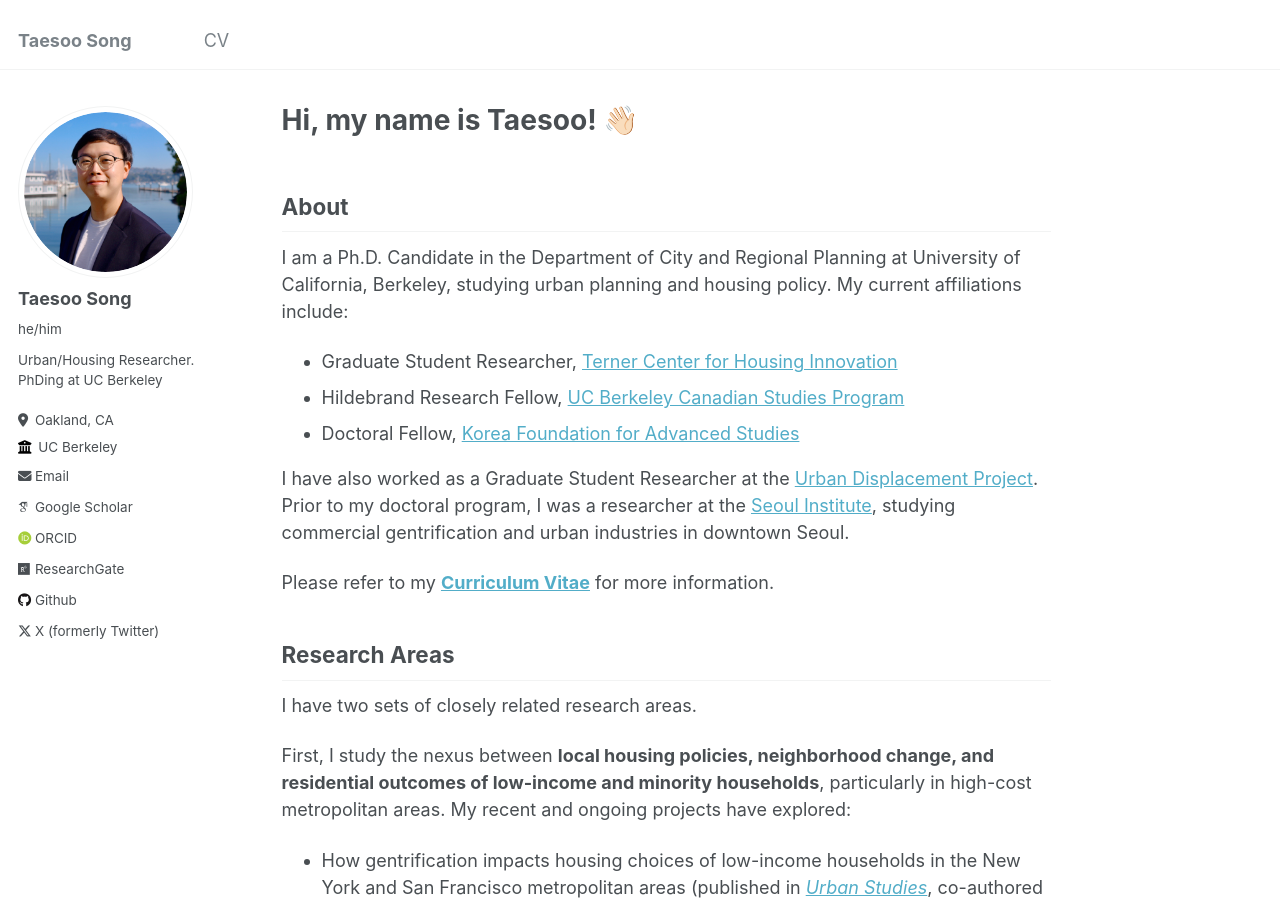
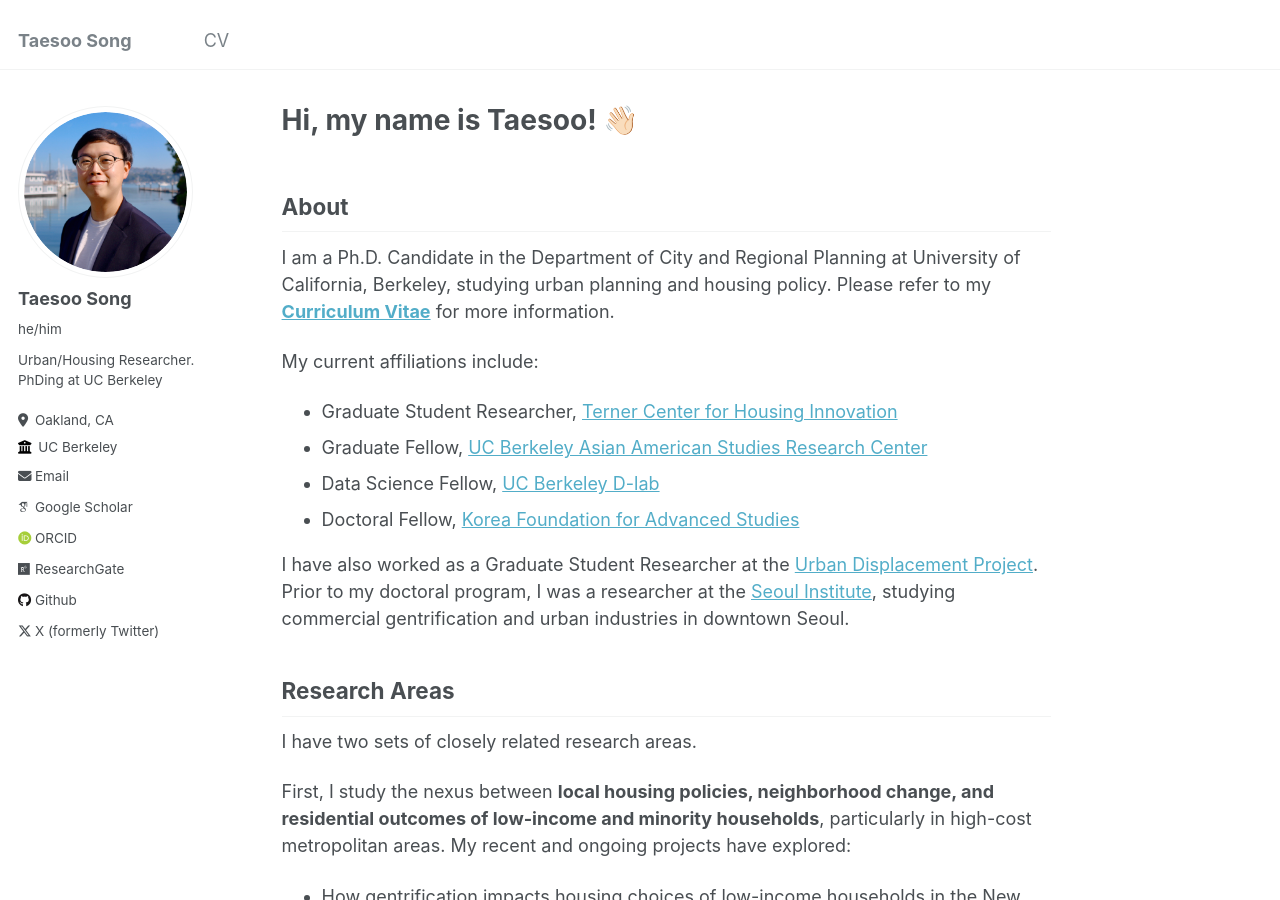
Before and after one commit to taesoosong/taesoosong.github.io, a Jekyll site: the page built from _pages/about.md, in a window 1280 px wide and 900 px high. Built offline with Jekyll 4.4.1, drawn with Linux system fonts in a browser that asks for light colours; some web fonts are replaced.

Commit message:
Update about.md

```diff
--- a/_pages/about.md
+++ b/_pages/about.md
@@ -9,14 +9,15 @@ redirect_from:
 ---
 
 ## About
-I am a Ph.D. Candidate in the Department of City and Regional Planning at University of California, Berkeley, studying urban planning and housing policy. My current affiliations include:
+I am a Ph.D. Candidate in the Department of City and Regional Planning at University of California, Berkeley, studying urban planning and housing policy. Please refer to my [**Curriculum Vitae**](https://taesoosong.github.io/academic_cv/song_taesoo_cv.pdf) for more information.
+
+My current affiliations include:
 - Graduate Student Researcher, [Terner Center for Housing Innovation](https://ternercenter.berkeley.edu/)
-- Hildebrand Research Fellow, [UC Berkeley Canadian Studies Program](https://canada.berkeley.edu/home)
+- Graduate Fellow, [UC Berkeley Asian American Studies Research Center](https://issi.berkeley.edu/aarc)
+- Data Science Fellow, [UC Berkeley D-lab](https://dlab.berkeley.edu/)
 - Doctoral Fellow, [Korea Foundation for Advanced Studies](https://eng.kfas.or.kr/)
 
 I have also worked as a Graduate Student Researcher at the [Urban Displacement Project](https://www.urbandisplacement.org/). Prior to my doctoral program, I was a researcher at the [Seoul Institute](https://global.si.re.kr/), studying commercial gentrification and urban industries in downtown Seoul.
-
-Please refer to my [**Curriculum Vitae**](https://taesoosong.github.io/academic_cv/song_taesoo_cv.pdf) for more information.
 
 ## Research Areas
 I have two sets of closely related research areas.
```
